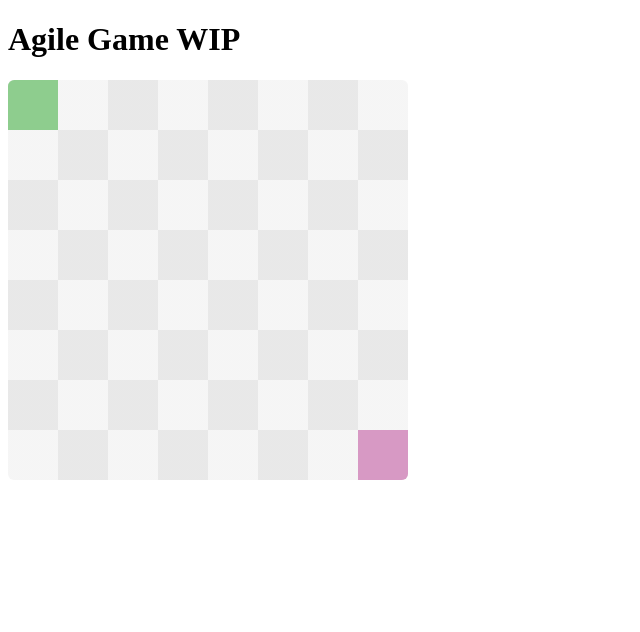
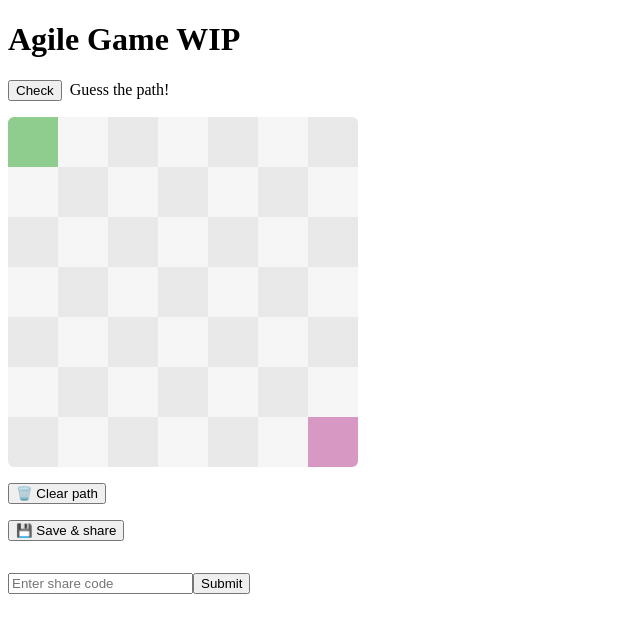
Before and after one commit to repercussive/agile-game-value-of-failure, a React (Vite) app: page / in a window 1280 px wide. Shown: the top 632 px of the page, without its empty margins (0-640 px from the left). Built offline with nearby package versions, Linux system fonts and the light colour scheme; the HTML template or start-up script is replaced by a standard one.

Commit message:
prototype path-matching gameplay

```diff
--- a/package.json
+++ b/package.json
@@ -10,12 +10,14 @@
     "preview": "vite preview"
   },
   "dependencies": {
+    "lodash.sample": "^4.2.1",
     "mobx": "^6.12.0",
     "mobx-react-lite": "^4.0.5",
     "react": "^18.2.0",
     "react-dom": "^18.2.0"
   },
   "devDependencies": {
+    "@types/lodash.sample": "^4.2.9",
     "@types/react": "^18.2.43",
     "@types/react-dom": "^18.2.17",
     "@typescript-eslint/eslint-plugin": "^6.14.0",
--- a/src/App.tsx
+++ b/src/App.tsx
@@ -1,12 +1,72 @@
+import { useState } from 'react'
+import { PathContextProvider } from './context/PathContext'
+import { PathMatcherContextProvider } from './context/PathMatcherContext'
+import PathMatcher, { PathMatchResult } from './logic/PathMatcher'
+import Path from './logic/Path'
 import GameGrid from './components/GameGrid'
+import Spacer from './components/modular/Spacer'
 
 function App() {
+  const [pathMatcher] = useState(new PathMatcher())
+  const [path, setPath] = useState(new Path())
+  const [shareCode, setShareCode] = useState('')
+  const [statusText, setStatusText] = useState('Guess the path!')
+
+  function handleSubmitShareCode() {
+    pathMatcher.registerShareCode(shareCode)
+    setPath(new Path())
+  }
+
+  function handleCheckPath() {
+    const result = pathMatcher.comparePathWithTarget(path)
+    setStatusText(getPathMatchStatusText(result))
+    if (result === PathMatchResult.MistakeInPath) {
+      path.clear()
+    }
+  }
+
   return (
     <>
       <h1>Agile Game WIP</h1>
-      <GameGrid />
+
+      <PathMatcherContextProvider value={pathMatcher}>
+        <Spacer mb="1rem" />
+        <button onClick={handleCheckPath}>Check</button>
+        <span style={{ marginLeft: '0.5rem' }}>{statusText}</span>
+        <Spacer mb="1rem" />
+        <PathContextProvider value={path}>
+          <GameGrid />
+        </PathContextProvider>
+        <Spacer mb="1rem" />
+        <button onClick={() => path.clear()}>🗑️ Clear path</button>
+        <Spacer mb="1rem" />
+      </PathMatcherContextProvider>
+      <button onClick={() => console.log(path.serialize())}>💾 Save & share</button>
+      <Spacer mb="2rem" />
+
+      <input
+        type="text"
+        placeholder="Enter share code"
+        value={shareCode}
+        onChange={(e) => setShareCode(e.target.value)}
+      />
+      <button onClick={handleSubmitShareCode}>Submit</button>
+
     </>
   )
 }
 
+function getPathMatchStatusText(result: PathMatchResult) {
+  switch (result) {
+    case PathMatchResult.Correct:
+      return 'Correct! You guessed the path correctly.'
+    case PathMatchResult.MistakeInPath:
+      return 'Mistake in path found.'
+    case PathMatchResult.MissedCell:
+      return 'You missed a spot.'
+    case PathMatchResult.IncorrectConfiguration:
+      return 'Your path covers the right spots, but in the wrong order.'
+  }
+}
+
 export default App
--- a/src/components/GameGrid.tsx
+++ b/src/components/GameGrid.tsx
@@ -1,22 +1,23 @@
-import { useState } from 'react'
+import { useContext } from 'react'
 import { observer } from 'mobx-react-lite'
-import Grid from '../logic/Grid'
+import { pathContext } from '../context/PathContext'
 import GridCell from './GridCell'
 import styles from './GameGrid.module.scss'
 
 const GameGrid = observer(() => {
-  const [grid] = useState(new Grid())
+  const { gridSideLength, totalCellCount } = useContext(pathContext)
 
   return (
-    <div className={styles.grid} style={{ '--grid-side-length': grid.sideLength } as React.CSSProperties}>
-      {Array.from({ length: grid.totalCellCount }).map((_, cellIndex) => (
+    <>
+      <div className={styles.grid} style={{ '--grid-side-length': gridSideLength, position: 'relative' } as React.CSSProperties}>
+        {Array.from({ length: totalCellCount }).map((_, cellIndex) => (
           <GridCell
             key={cellIndex}
-          grid={grid}
             cellIndex={cellIndex}
           />
         ))}
       </div>
+    </>
   )
 })
 
--- a/src/components/GridCell.module.scss
+++ b/src/components/GridCell.module.scss
@@ -34,6 +34,12 @@
     background-color: rgb(62, 86, 139);
     z-index: 1;
     pointer-events: none;
+  }
+
+  &[data-is-correct=true] {
+    &::before, &::after {
+      background-color: rgb(71, 168, 47);
+    }
   }
 
   &[data-is-in-path=true] {
@@ -79,4 +85,56 @@
       left: auto;
     }
   }
+
+  .cross {
+    left: 0;
+    top: 0;
+    position: absolute;
+    width: 100%;
+    height: 100%;
+    opacity: 0;
+    animation: mistake-appear forwards 1s;
+
+    &::before, &::after {
+      position: absolute;
+      content: ' ';
+      background-color: rgb(225, 126, 126);
+      width: 4px;
+      top: -4px;
+      height: var(--cell-size);
+      right: calc(var(--cell-size) / 2 - 5px);
+      border-radius: 1.5px;
+      z-index: 2;
+    }
+
+    &::before {
+      transform: rotate(-45deg);
+    }
+
+    &::after {
+      transform: rotate(45deg);
+    }
+  }
 }
+
+@keyframes mistake-appear {
+  0%, 20% {
+    opacity: 1;
+  }
+
+  25%, 45% {
+    opacity: 0
+  }
+
+  50%, 70% {
+    opacity : 1
+  }
+
+  75%, 95% {
+    opacity: 0
+  }
+
+  to {
+    opacity: 1;
+  }
+}
--- a/src/components/GridCell.tsx
+++ b/src/components/GridCell.tsx
@@ -1,25 +1,34 @@
 import { observer } from 'mobx-react-lite'
+import { useContext } from 'react'
+import { pathContext } from '../context/PathContext'
+import { pathMatcherContext } from '../context/PathMatcherContext'
 import useIsMouseDown from '../hooks/useIsMouseDown'
-import Grid from '../logic/Grid'
 import styles from './GridCell.module.scss'
 
 type GridCellProps = {
-  grid: Grid,
   cellIndex: number
 }
 
-const GridCell = observer(({ grid, cellIndex }: GridCellProps) => {
+const GridCell = observer(({ cellIndex }: GridCellProps) => {
+  const path = useContext(pathContext)
+  const { recordedMistakeCells, recordedCorrectCells } = useContext(pathMatcherContext)
+
   const isMouseDown = useIsMouseDown()
+  const isMistakeCell = recordedMistakeCells.includes(cellIndex)
+  const isCorrectCell = recordedCorrectCells.includes(cellIndex)
 
   return (
     <button
       className={styles.cell}
-      onMouseDown={() => grid.toggleCell(cellIndex)}
-      onMouseEnter={() => isMouseDown && grid.addCellToPath(cellIndex)}
-      data-is-in-path={grid.isCellInPath(cellIndex)}
-      data-is-end-point={grid.isCellEndPoint(cellIndex)}
-      data-connect-direction={grid.getAdjacentCellDirection(cellIndex, grid.nextCellIndexInPath(cellIndex))}
-    />
+      onMouseDown={() => path.toggleCell(cellIndex)}
+      onMouseEnter={() => isMouseDown && path.addCellToPath(cellIndex)}
+      data-is-in-path={path.isCellInPath(cellIndex)}
+      data-is-end-point={path.isCellEndPoint(cellIndex)}
+      data-connect-direction={path.getAdjacentCellDirection(cellIndex, path.nextCellIndexInPath(cellIndex))}
+      data-is-correct={isCorrectCell}
+    >
+      {isMistakeCell && <span className={styles.cross} />}
+    </button>
   )
 })
 
--- /dev/null
+++ b/src/components/modular/Spacer.tsx
@@ -0,0 +1,12 @@
+type SpacerProps = {
+  mt?: string,
+  mr?: string,
+  mb?: string,
+  ml?: string
+}
+
+const Spacer = ({ mt, mr, mb, ml }: SpacerProps) => (
+  <div style={{ marginTop: mt, marginRight: mr, marginBottom: mb, marginLeft: ml }} />
+)
+
+export default Spacer
--- /dev/null
+++ b/src/context/PathContext.tsx
@@ -0,0 +1,5 @@
+import { createContext } from 'react'
+import Path from '../logic/Path'
+
+export const pathContext = createContext(new Path())
+export const PathContextProvider = pathContext.Provider
--- /dev/null
+++ b/src/context/PathMatcherContext.tsx
@@ -0,0 +1,5 @@
+import { createContext } from 'react'
+import PathMatcher from '../logic/PathMatcher'
+
+export const pathMatcherContext = createContext(new PathMatcher())
+export const PathMatcherContextProvider = pathMatcherContext.Provider
--- a/src/logic/Grid.ts
+++ b/src/logic/Path.ts
@@ -2,13 +2,17 @@ import { makeAutoObservable } from 'mobx'
 import Point from './types/Point'
 import Direction from './types/Direction'
 
-class Grid {
-  private pathCellIndexes: number[] = []
-  public sideLength = 8;
-  public totalCellCount = this.sideLength * this.sideLength
+class Path {
+  public pathCellIndexes: number[] = []
+  public gridSideLength = 7;
+  public totalCellCount = this.gridSideLength * this.gridSideLength
 
   constructor() {
     makeAutoObservable(this)
+  }
+
+  public serialize() {
+    return this.pathCellIndexes.join('-')
   }
 
   public toggleCell(cellIndex: number) {
@@ -17,6 +21,10 @@ class Grid {
     } else {
       this.addCellToPath(cellIndex)
     }
+  }
+
+  public clear() {
+    this.pathCellIndexes = []
   }
 
   public isCellInPath(cellIndex: number) {
@@ -98,10 +106,10 @@ class Grid {
   }
 
   private cellIndexToCoordinate(cellIndex: number): Point {
-    const x = cellIndex % this.sideLength
-    const y = Math.floor(cellIndex / this.sideLength)
+    const x = cellIndex % this.gridSideLength
+    const y = Math.floor(cellIndex / this.gridSideLength)
     return { x, y }
   }
 }
 
-export default Grid
+export default Path
--- /dev/null
+++ b/src/logic/PathMatcher.ts
@@ -0,0 +1,51 @@
+import { makeAutoObservable } from 'mobx'
+import sample from 'lodash.sample'
+import Path from './Path'
+
+export enum PathMatchResult {
+  Correct,
+  MistakeInPath,
+  MissedCell,
+  IncorrectConfiguration
+}
+
+class PathMatcher {
+  private targetPath: number[] = []
+  public recordedMistakeCells: number[] = []
+  public recordedCorrectCells: number[] = []
+  public accuracy: number | undefined = undefined
+
+  constructor() {
+    makeAutoObservable(this)
+  }
+
+  public registerShareCode(shareCode: string) {
+    this.targetPath = shareCode.split('-').map((value) => Number.parseInt(value))
+    console.log(this.targetPath)
+  }
+
+  public comparePathWithTarget(path: Path) {
+    const pathCells = path.pathCellIndexes
+    const isCorrect = this.targetPath.every((cellIndex, i) => cellIndex === pathCells[i])
+    if (isCorrect) {
+      this.recordedCorrectCells = this.targetPath
+      return PathMatchResult.Correct
+    }
+
+    let allMistakeCells = pathCells.filter((cellIndex) => !this.targetPath.includes(cellIndex))
+    let newMistakeCells = allMistakeCells.filter((cellIndex) => !this.recordedMistakeCells.includes(cellIndex))
+
+    if (newMistakeCells.length > 0) {
+      this.recordedMistakeCells.push(sample(allMistakeCells)!)
+      return PathMatchResult.MistakeInPath
+    }
+
+    if (path.pathCellIndexes.length === this.targetPath.length) {
+      return PathMatchResult.IncorrectConfiguration
+    }
+
+    return PathMatchResult.MissedCell
+  }
+}
+
+export default PathMatcher
```
Also changed, not shown: 1 other file (tests, documents, lock files or other folders). Lines whose indentation alone changed are shown as unchanged.
